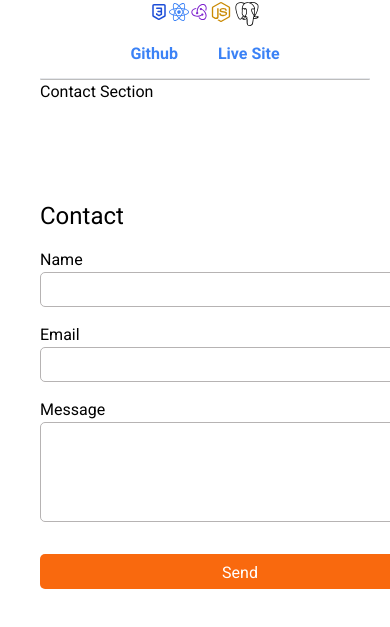
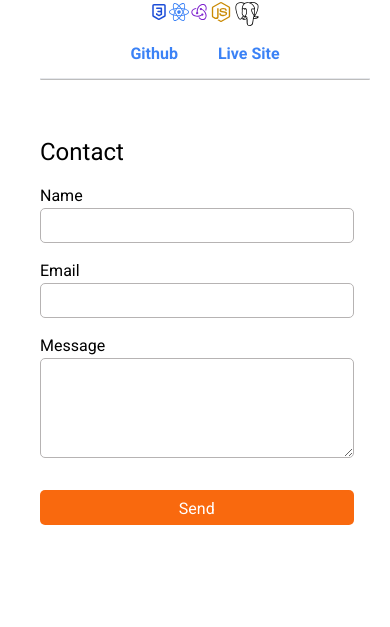
Before and after one commit to jonathanferraro/portfolio-mk2, a React (Create React App) app: page /portfolio in a window 390 px wide. Shown: the part 1986-2613 px from the top of the page. After the commit the page ends 2559 px from the top, so only its background shows below. Built offline with nearby package versions, Linux system fonts and the light colour scheme.

Commit message:
added responsiveness to contact form

```diff
--- a/src/components/Contact/Contact.css
+++ b/src/components/Contact/Contact.css
@@ -51,3 +51,12 @@
       color: white;
       border: none;
     }
+
+
+
+    @media screen and (max-width: 1064px) {
+      .contact {
+        max-width: 95%;
+      }
+
+    }
--- a/src/components/Contact/Contact.js
+++ b/src/components/Contact/Contact.js
@@ -57,7 +57,7 @@ export function Contact() {
     };
 
     return (
-        <div className='contact'>
+        <div className='contact mt-14 mb-12'>
             <p className='text-2xl '>Contact</p>
             <div id='contact-link'>
                 <p className={`${formStatus == 'Message sent successfully' ? 'text-green-500' : 'text-red-500'}`}>{formStatus}</p>
--- a/src/routes/portfolio/Portfolio.js
+++ b/src/routes/portfolio/Portfolio.js
@@ -47,22 +47,9 @@ export function Portfolio() {
 
                 <AboutMe />
                 <Skills />
+                <Projects />
+                <Contact />
 
-                <Projects />
-
-
-
-                <h1>Contact Section</h1>
-
-                <br/>
-                <br/>
-                <br/>
-                <br/>
-                <Contact />
-                <br/>
-                <br/>
-                <br/>
-                <br/>
 
 
 
```
